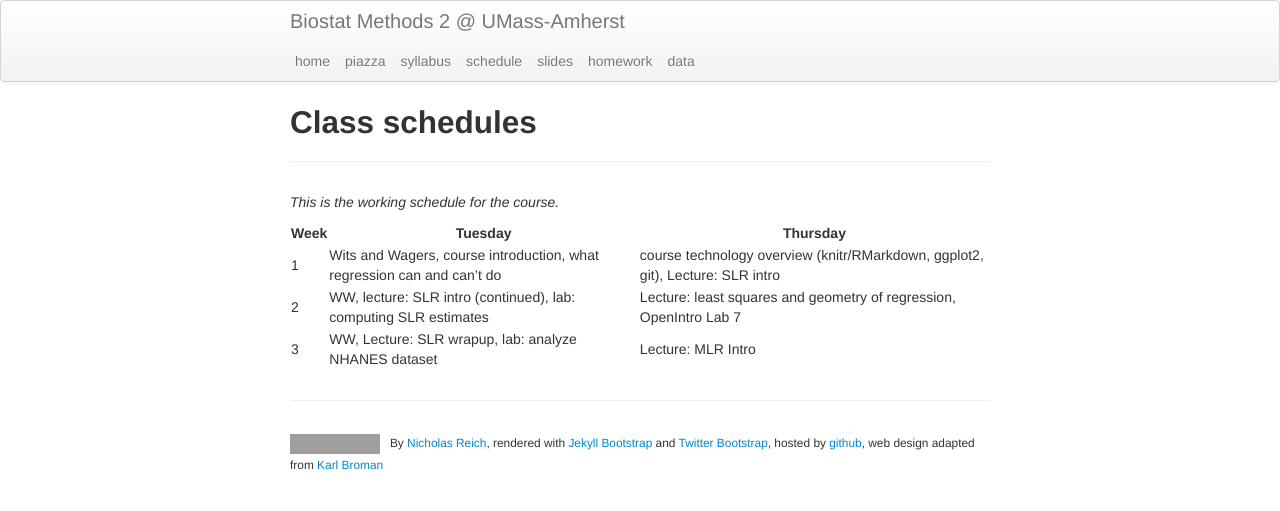
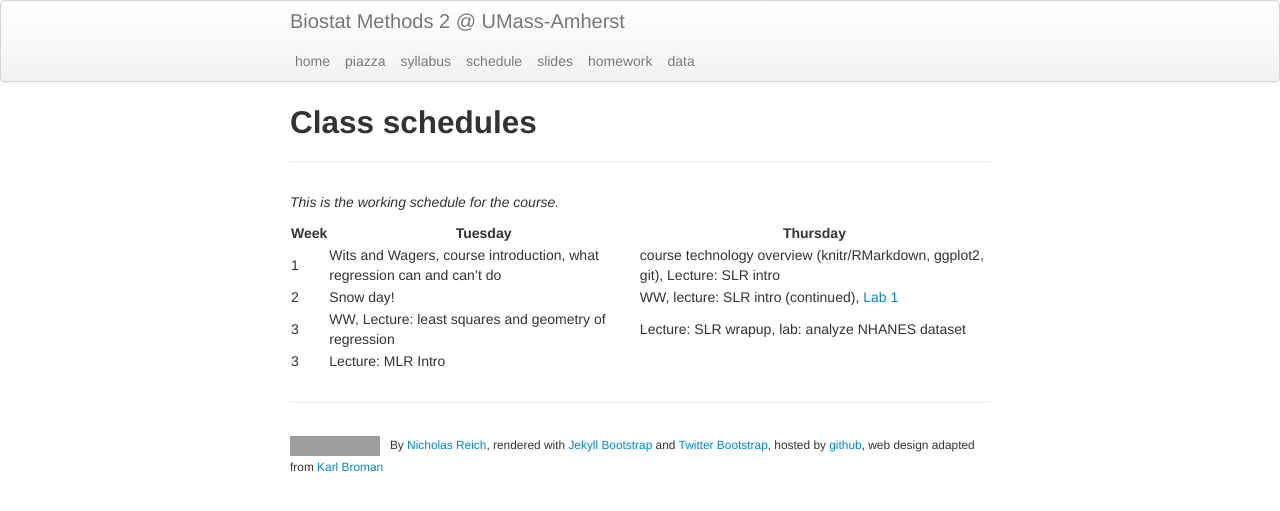
Before and after one commit to nickreich/stat-modeling-2015, a Jekyll site: the page built from pages/schedule.md, in a window 1280 px wide. Shown: the top 511 px of the page. Built offline with Jekyll 4.4.1, drawn with Linux system fonts in a browser that asks for light colours; grey boxes are pictures that could not be loaded.

Commit message:
update lab link on sschedule.

```diff
--- a/pages/schedule.md
+++ b/pages/schedule.md
@@ -9,8 +9,9 @@ tagline:
 Week    | Tuesday | Thursday
 ------- | ------- | -------
  1  | Wits and Wagers, course introduction, what regression can and can't do | course technology overview (knitr/RMarkdown, ggplot2, git), Lecture: SLR intro
- 2  | WW, lecture: SLR intro (continued), lab: computing SLR estimates | Lecture: least squares and geometry of regression, OpenIntro Lab 7
- 3  | WW, Lecture: SLR wrapup, lab: analyze NHANES dataset | Lecture: MLR Intro
+ 2  | Snow day! | WW, lecture: SLR intro (continued), [Lab 1](../assets/labs/lab1-intro-slr.pdf)
+ 3  | WW, Lecture: least squares and geometry of regression | Lecture: SLR wrapup, lab: analyze NHANES dataset
+ 3  | Lecture: MLR Intro  |
 
 <!--
 #### Class 1 (Jan 21): Course Introduction
```
